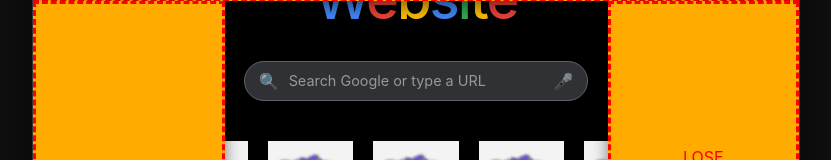
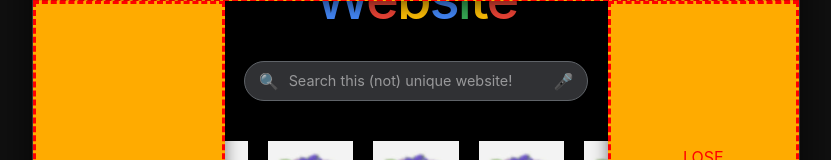
Before and after one commit to LeoTeeuwen/Personal-Website, a Next.js app: page /demos/pageElementModifier in a window 1280 px wide. Shown: the part 256-416 px from the top of the page, without its empty margins (224-1055 px from the left). Built offline with nearby package versions, Linux system fonts and the light colour scheme.

Commit message:
Update tag to remove google

```diff
--- a/app/demos/pageElementModifier/page.tsx
+++ b/app/demos/pageElementModifier/page.tsx
@@ -74,7 +74,7 @@ export default function PageElementModifier() {
                     <input
                         type="text"
                         className="search-input"
-                        placeholder="Search Google or type a URL"
+                        placeholder="Search this (not) unique website!"
                     />
                     <div className="mic-icon">🎤</div>
                 </div>
```
